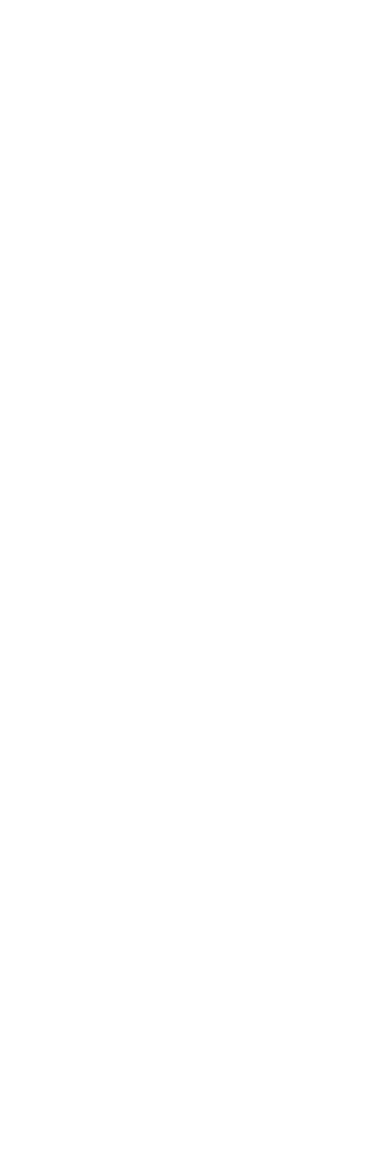
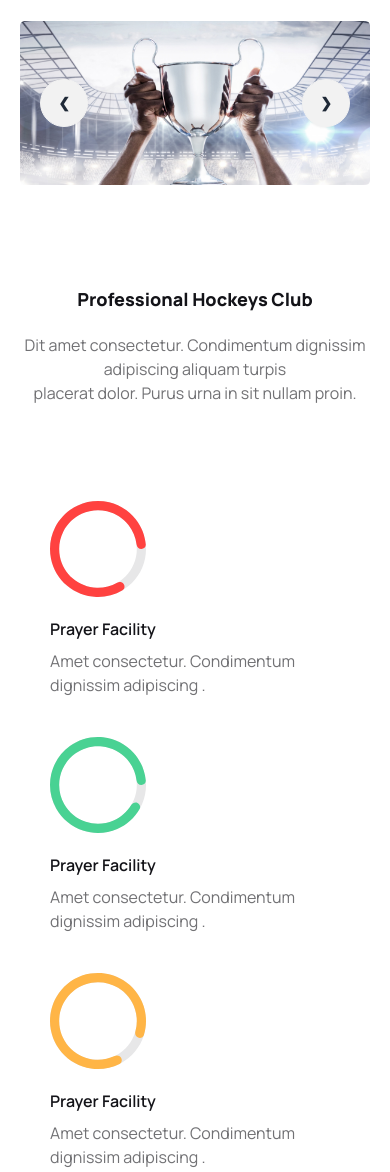
Before and after one commit to abid-rouddro/B9A2-hockeys-main-assignment, a plain HTML site: page index.html in a window 390 px wide. Shown: the top 1172 px of the page. Before the commit the page ends 844 px from the top, so only its background shows below. Drawn offline with nearby package versions, Linux system fonts and the light colour scheme.

Commit message:
banner section and professional section finished with responsive

```diff
--- a/index.html
+++ b/index.html
@@ -1,11 +1,116 @@
 <!DOCTYPE html>
 <html lang="en">
+
 <head>
     <meta charset="UTF-8">
     <meta name="viewport" content="width=device-width, initial-scale=1.0">
     <title>Hockeys</title>
+    <!-- tailwind and daisy UI -->
+    <link href="https://cdn.jsdelivr.net/npm/daisyui@4.6.0/dist/full.min.css" rel="stylesheet" type="text/css" />
+    <script src="https://cdn.tailwindcss.com"></script>
+    <!-- google font manrope -->
+    <link rel="preconnect" href="https://fonts.googleapis.com">
+    <link rel="preconnect" href="https://fonts.gstatic.com" crossorigin>
+    <link href="https://fonts.googleapis.com/css2?family=Manrope:wght@400;500;600;700;800&display=swap"
+        rel="stylesheet">
+    <style>
+        .font-manrope {
+            font-family: 'Manrope', sans-serif;
+        }
+    </style>
 </head>
-<body>
+
+<body class="font-manrope">
+
+    <header class="container mx-auto">
+        <!-- banner section -->
+        <div class="carousel sm:my-[80px] mb-20 mx-[20px] lg:w-auto lg:mx-[100px] items-center">
+            <div id="slide1" class="carousel-item relative w-full">
+                <img src="/Images/1.png" class="w-full" />
+                <div class="absolute flex justify-between transform -translate-y-1/2 left-5 right-5 top-1/2">
+                    <a href="#slide2" class="btn btn-circle">❮</a>
+                    <a href="#slide2" class="btn btn-circle">❯</a>
+                </div>
+            </div>
+            <div id="slide2" class="carousel-item relative w-full h-full">
+                <img src="/Images/2.png" class="w-full rounded-2xl" />
+                <div class="absolute flex justify-between transform -translate-y-1/2 left-5 right-5 top-1/2">
+                    <a href="#slide1" class="btn btn-circle">❮</a>
+                    <a href="#slide1" class="btn btn-circle">❯</a>
+                </div>
+            </div>
+        </div>
+    </header>
+
+    <main>
+        <!-- professional section -->
+        <section>
+            <div>
+                <h3 class="text-[18px] text-center mx-4 lg:text-4xl font-extrabold text-[#131318] text-center mb-5">
+                    Professional Hockeys Club</h3>
+                <p class="text-[#13131899] text-center">Dit amet consectetur. Condimentum dignissim adipiscing aliquam
+                    turpis <br>
+                    placerat dolor. Purus urna in sit nullam proin. </p>
+            </div>
+
+            <!-- card section -->
+            <div class="grid grid-cols-1 mt-10 gap-y-10 ml-[50px] lg:grid-cols-4 lg:ml-[120px] lg:gap-[30px] mt-24">
+                <!-- first card -->
+                <div class="">
+                    <img class="w-24" src="Images/Group 9.svg"
+                            alt="">
+                    <div class="">
+                        <h2 class="text-[#131318] font-semibold mt-5">
+                            Prayer Facility
+                        </h2>
+                        <p class="text-[#13131899] mt-2 w-[250px]">Amet consectetur. Condimentum dignissim adipiscing .</p>
+                    </div>
+                </div>
+                <!-- second card -->
+                <div class="">
+                    <img class="w-24" src="Images/Group 9 (1).svg"
+                            alt="">
+                    <div class="">
+                        <h2 class="text-[#131318] font-semibold mt-5">
+                            Prayer Facility
+                        </h2>
+                        <p class="text-[#13131899] mt-2 w-[250px]">Amet consectetur. Condimentum dignissim adipiscing .</p>
+                    </div>
+                </div>
+                <!-- third card -->
+                <div class="">
+                    <img class="w-24" src="Images/Group 9 (2).svg"
+                            alt="">
+                    <div class="">
+                        <h2 class="text-[#131318] font-semibold mt-5">
+                            Prayer Facility
+                        </h2>
+                        <p class="text-[#13131899] mt-2 w-[250px]">Amet consectetur. Condimentum dignissim adipiscing .</p>
+                    </div>
+                </div>
+                <!-- fourth card -->
+                <div class="">
+                    <img class="w-24" src="Images/Group 9 (3).svg"
+                            alt="">
+                    <div class="">
+                        <h2 class="text-[#131318] font-semibold mt-5">
+                            Prayer Facility
+                        </h2>
+                        <p class="text-[#13131899] mt-2 w-[250px]">Amet consectetur. Condimentum dignissim adipiscing .</p>
+                    </div>
+                </div>
+            </div>
+
+        </section>
+
+
+    </main>
+
+    <footer>
+
+
+    </footer>
 
 </body>
+
 </html>
--- /dev/null
+++ b/tailwind.config.js
@@ -0,0 +1,8 @@
+/** @type {import('tailwindcss').Config} */
+module.exports = {
+    content: ["./src/**/*.{html,js}"],
+    theme: {
+      extend: {},
+    },
+    plugins: [],
+  }
```
Also changed, not shown: Images/Group 9 (1).svg (added), Images/Group 9 (2).svg (added), Images/Group 9 (3).svg (added), Images/Group 9.svg (added).
